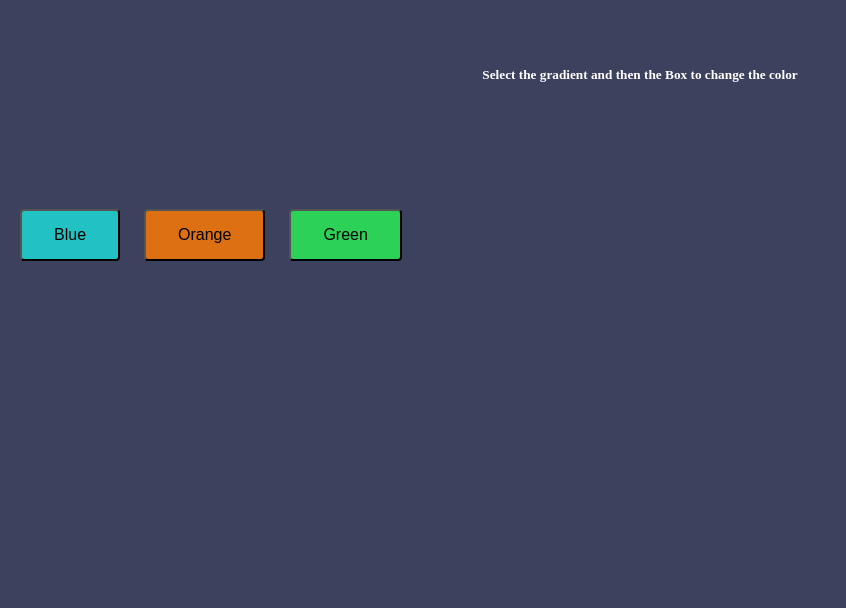
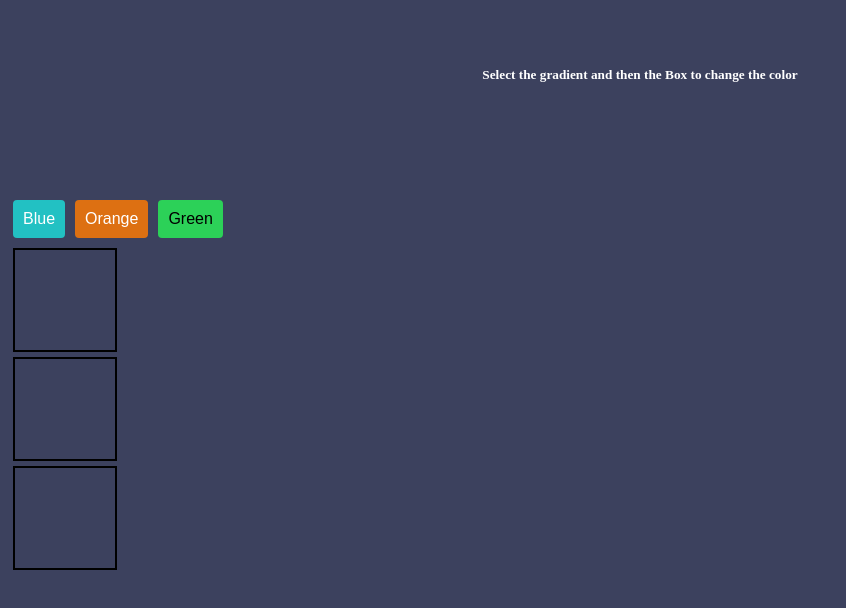
Before and after one commit to acciojob/passing-handler-prop-react-Yogndr, a React app: page / in a window 1280 px wide. Shown: the top 608 px of the page, without its empty margins (0-846 px from the left). Built offline with nearby package versions, Linux system fonts and the light colour scheme.

Commit message:
Update App.css

```diff
--- a/src/styles/App.css
+++ b/src/styles/App.css
@@ -37,7 +37,7 @@ button {
     border-radius: 4px;
 }
 
-.btn-blue {
+/* .btn-blue {
     background: rgb(34, 193, 195);
     color: black;
 }
@@ -45,7 +45,45 @@ button {
 .btn-orange {
     background: rgb(221, 112, 18);
     color: black;
+} */
+
+/* .btn-green {
+    background: rgb(44, 209, 88);
+    color: black;
+} */
+
+.btn-blue {
+  background-color: rgb(34, 193, 195);
+  color: white;
+  padding: 10px;
+  margin: 5px;
+  border: none;
 }
+
+.btn-orange {
+  background-color: rgb(221, 112, 18);
+  color: white;
+  padding: 10px;
+  margin: 5px;
+  border: none;
+}
+
+.btn-green {
+  background-color: rgb(44, 209, 88);
+  color: white;
+  padding: 10px;
+  margin: 5px;
+  border: none;
+}
+
+.fix-box {
+  width: 100px;
+  height: 100px;
+  border: 2px solid #000;
+  margin: 5px;
+  cursor: pointer;
+}
+
 
 .btn-green {
     background: rgb(44, 209, 88);
```
